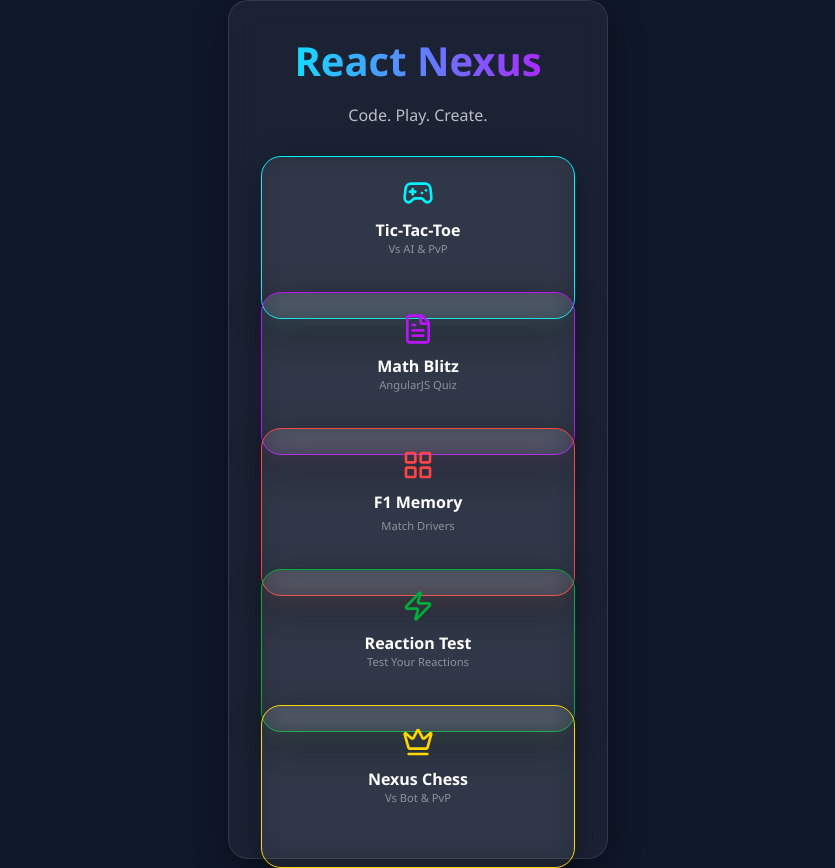
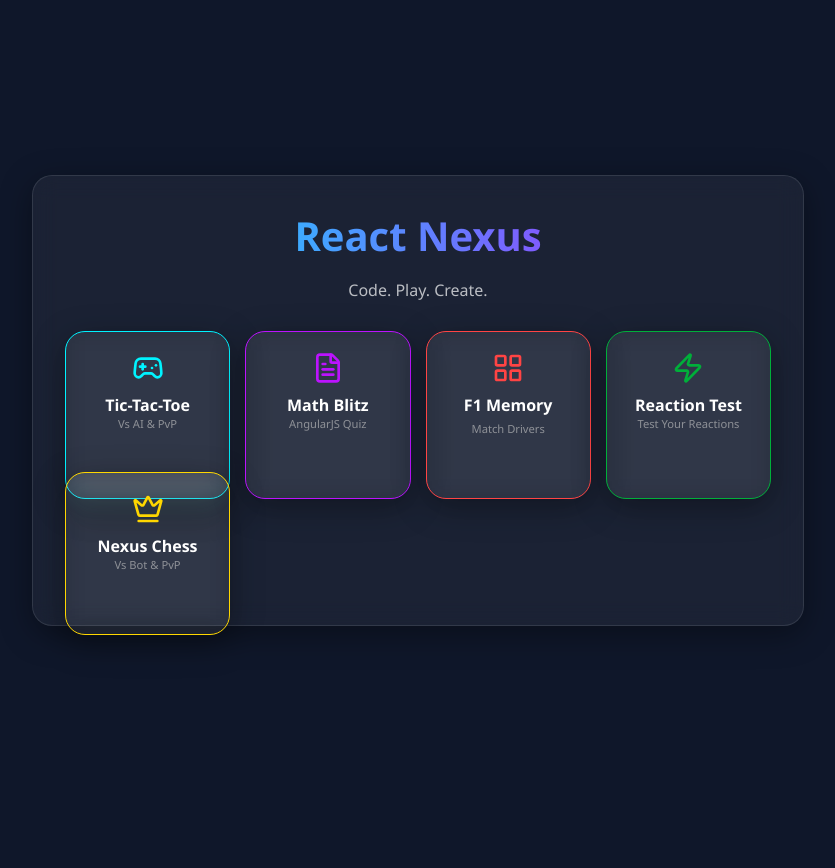
Before and after one commit to TanmayNileshShinde/react-nexus, a React (Vite) app: page / in a window 1280 px wide. Shown: the whole page, without its empty margins (255-1090 px from the left). After the commit the page ends 800 px from the top, so only its background shows below. Built offline with nearby package versions, Linux system fonts and the light colour scheme.

Commit message:
Add chess dependencies to package.json

```diff
--- a/src/pages/Home.jsx
+++ b/src/pages/Home.jsx
@@ -19,10 +19,10 @@ const Home = () => {
         Code. Play. Create.
       </p>
 
-      {/* The new responsive 4-column grid */}
-      <div style={{ display: 'grid', gridTemplateColumns: 'repeat(auto-fit, minmax(160px, 1fr))', gap: '15px' }}>
+      {/* Strict 4-column layout */}
+      <div style={{ display: 'grid', gridTemplateColumns: 'repeat(4, 1fr)', gap: '15px' }}>
 
-        {/* Card 1: Tic-Tac-Toe */}
+        {/* Row 1, Card 1: Tic-Tac-Toe */}
         <Link to="/game" style={{ textDecoration: 'none' }}>
           <div className="glass-panel" style={{
             padding: '20px',
@@ -43,7 +43,7 @@ const Home = () => {
           </div>
         </Link>
 
-        {/* Card 2: Angular Math Blitz */}
+        {/* Row 1, Card 2: Angular Math Blitz */}
         <a href="/math-game.html" style={{ textDecoration: 'none' }}>
           <div className="glass-panel" style={{
             padding: '20px',
@@ -64,7 +64,7 @@ const Home = () => {
           </div>
         </a>
 
-        {/* Card 3: F1 Memory Game */}
+        {/* Row 1, Card 3: F1 Memory Game */}
         <Link to="/memory" style={{ textDecoration: 'none' }}>
           <div className="glass-panel" style={{
             padding: '20px',
@@ -85,7 +85,7 @@ const Home = () => {
           </div>
         </Link>
 
-        {/* Card 4: Reaction Test */}
+        {/* Row 1, Card 4: Reaction Test */}
         <Link to="/reaction" style={{ textDecoration: 'none' }}>
           <div className="glass-panel" style={{
             padding: '20px',
@@ -106,7 +106,7 @@ const Home = () => {
           </div>
         </Link>
 
-        {/* Card 5: The Grandmaster (Chess) */}
+        {/* Row 2, Card 1: The Grandmaster (Chess) */}
         <Link to="/chess" style={{ textDecoration: 'none' }}>
           <div className="glass-panel" style={{
             padding: '20px',
```
